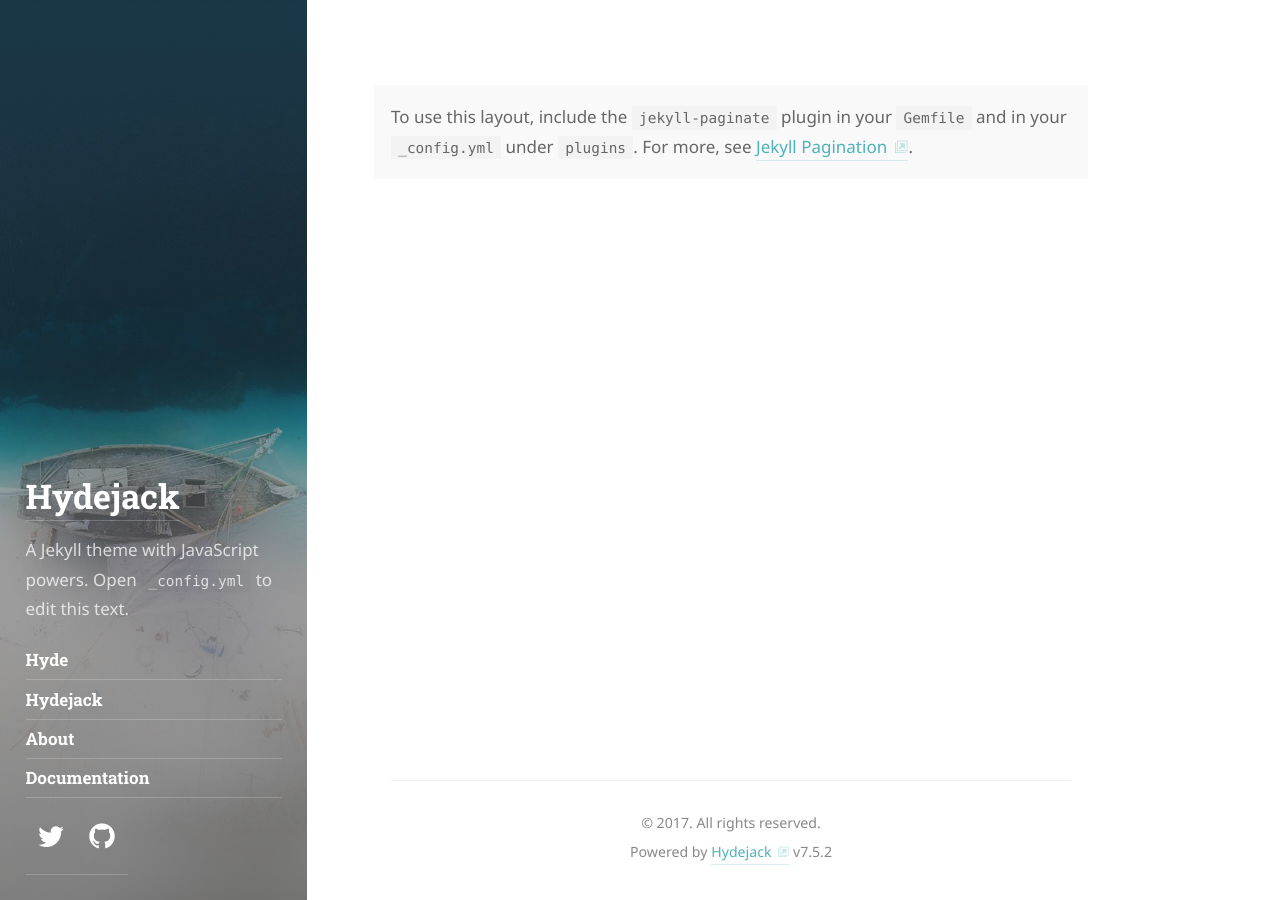
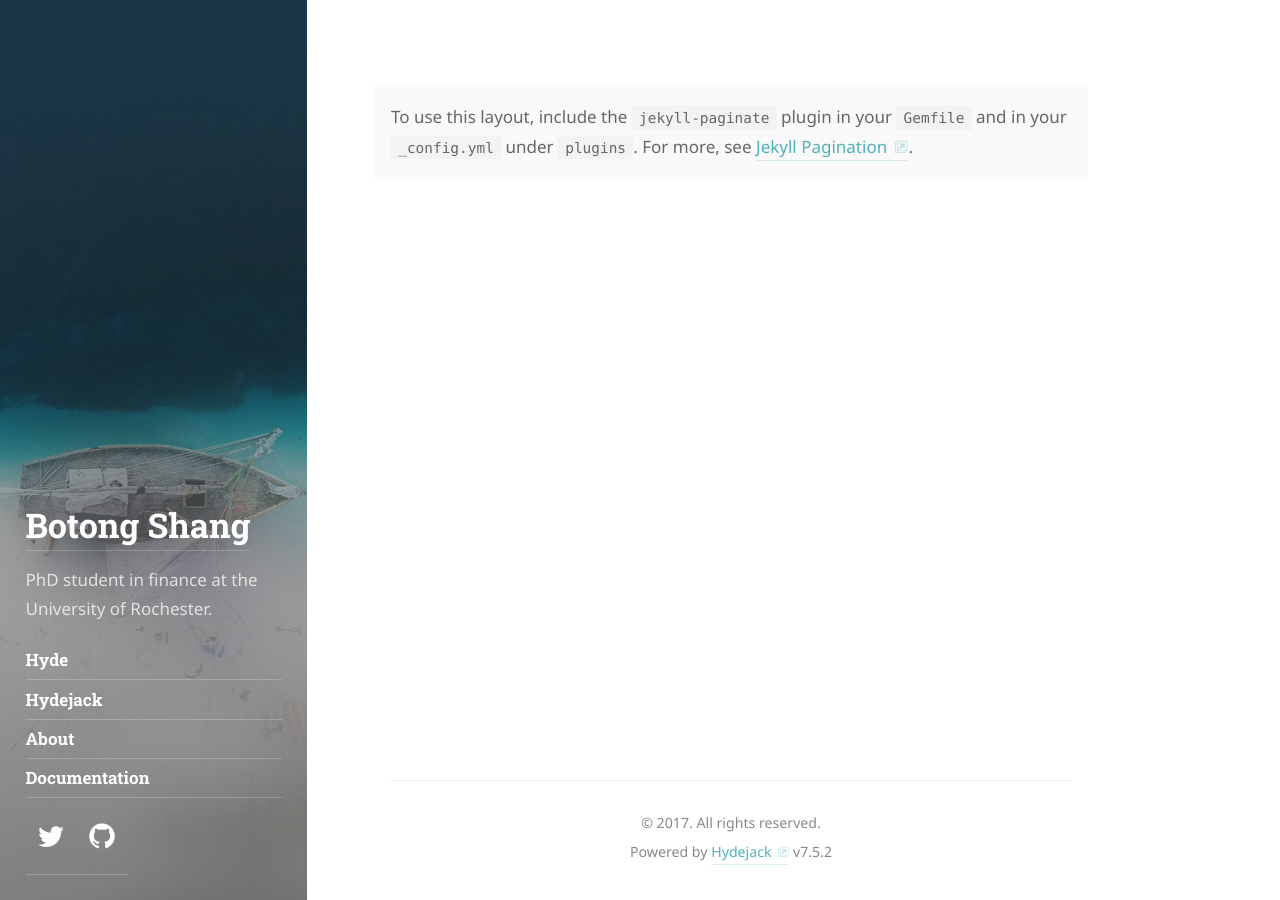
Before and after one commit to botongshang/botongshang.github.io, a Jekyll site: the page built from index.html, in a window 1280 px wide. Built offline with Jekyll 4.4.1, drawn with Linux system fonts in a browser that asks for light colours; some web fonts are replaced; the list of posts is cut into pages by our own code.

Commit message:
Update _config.yml

```diff
--- a/_config.yml
+++ b/_config.yml
@@ -4,7 +4,7 @@
 # IMPORTANT: Set the URL of your site.
 # Set to https://<username>.github.io when hosting on GitHub Pages
 # (unless you are using a custom domain).
-url:                   https://domain.tld
+url:                   https://botongshang.github.io
 
 # IMPORTANT: Set The "base URL" of your site.
 #
@@ -22,19 +22,16 @@ baseurl:               ''
 lang:                  en
 
 # The title of your blog. Used in the sidebar and the browser tab.
-title:                 Hydejack
+title:                 Botong Shang
 
 # A short description (~150 chars) of the page used for the meta description tag.
 # Can use markdown, but no more than one paragraph (enforced by `>`)
 description:           >
-  A Jekyll theme with JavaScript powers. "Best Theme by a Mile".
-  Combines the best of static sites and modern web apps.
-  Open `_config.yml` to edit this text.
+  Webpage for Botong Shang, PhD student in finance at the Simon Business School, University of Rochester.
 
 # A shorter description for the sidebar.
 tagline:               >
-  A Jekyll theme with JavaScript powers.
-  Open `_config.yml` to edit this text.
+  PhD student in finance at the University of Rochester.
 
 # A list of keywords for your blog
 keywords:              []
@@ -45,8 +42,8 @@ logo:                  /assets/icons/icon.png
 # This should be the same author as first entry in `_data/authors.yml`.
 # Duplication is necessary due to the `jekyll-feed`, `jekyll-seo-tag` plugin.
 author:
-  name:                <firstname> <lastname>
-  email:               <mail@domain.tld>
+  name:                <Botong> <Shange>
+  email:               <botong.shang@simon.rochester.edu>
   # Used by `jekyll-seo-tag`:
   # twitter:             <username>
 
```
